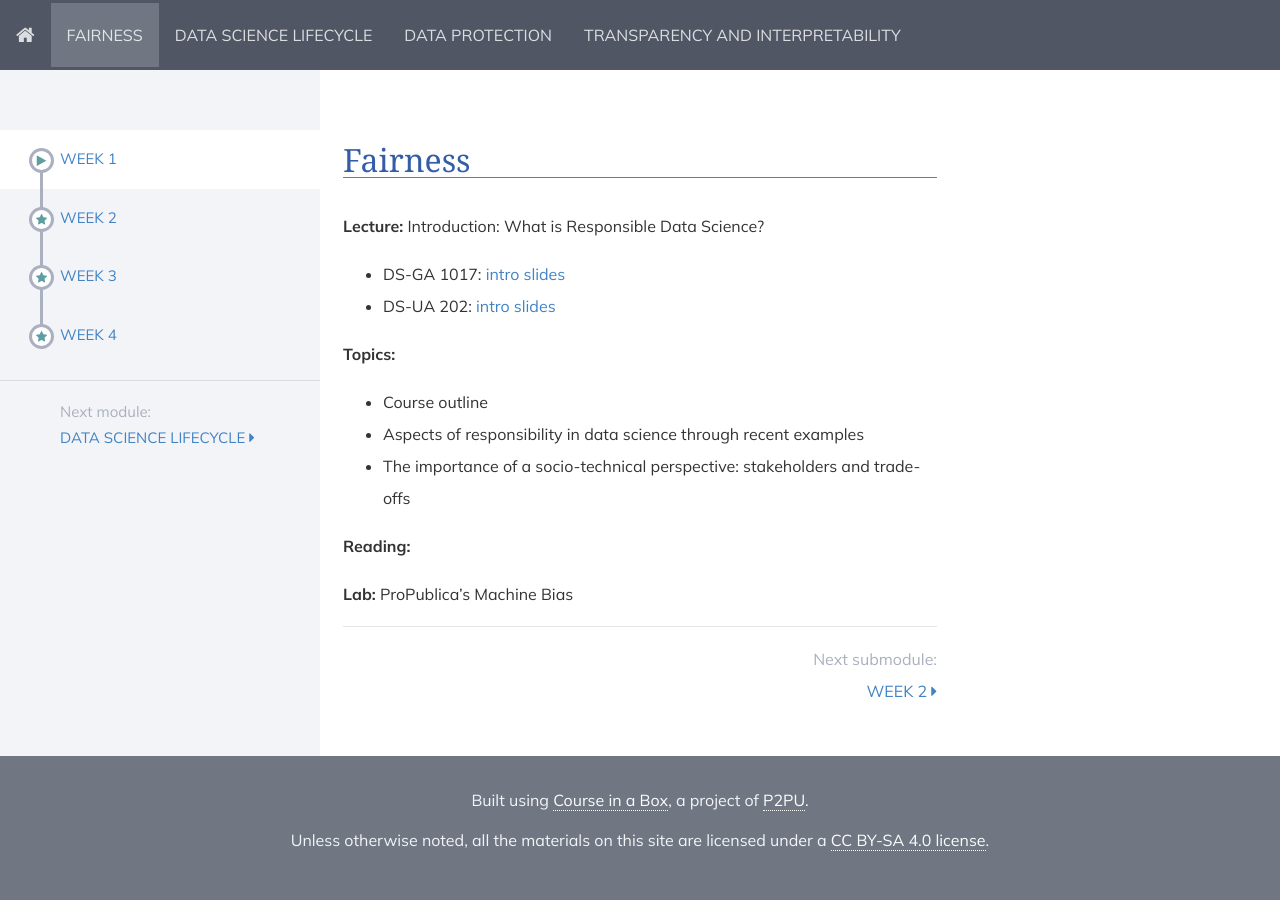
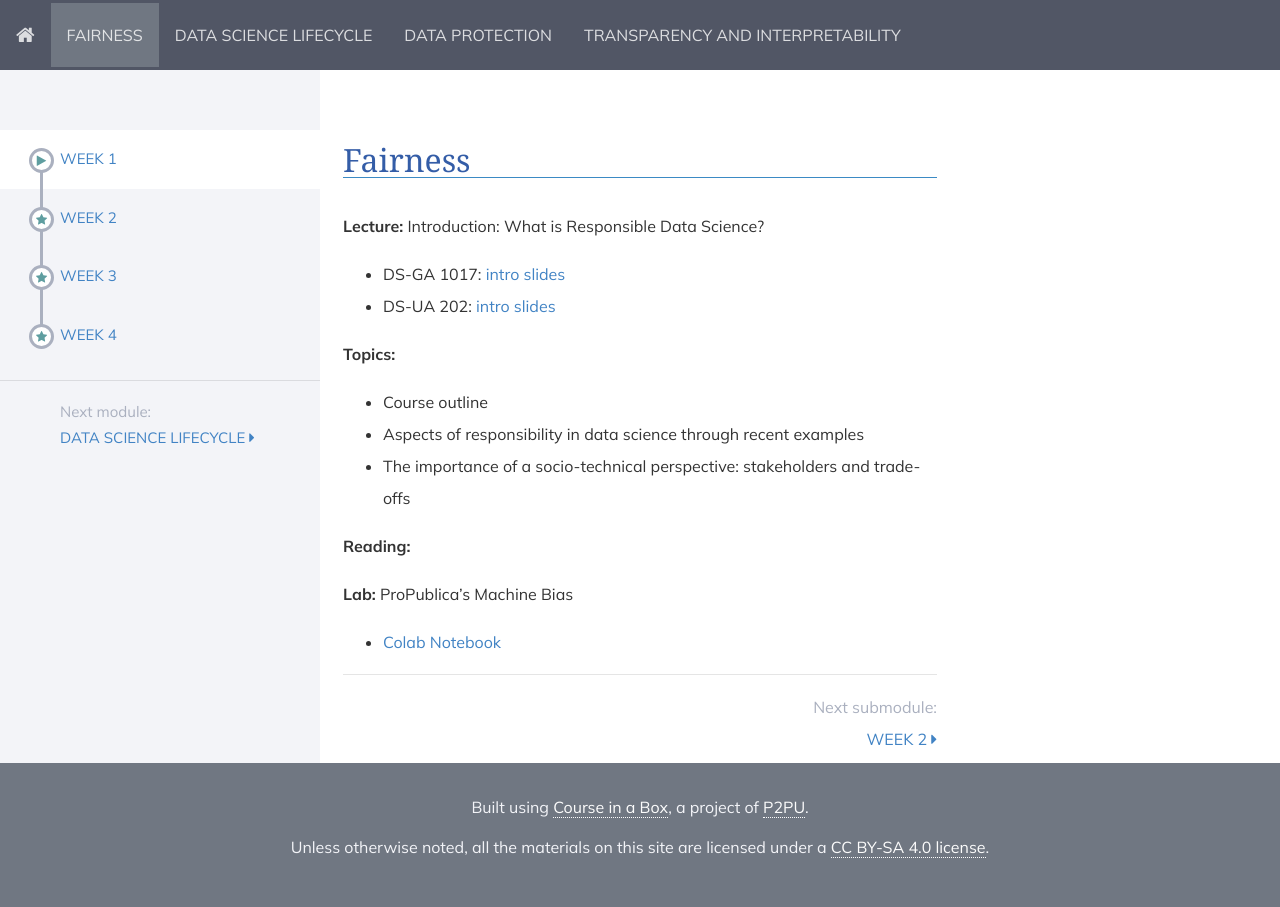
Before and after one commit to DataResponsibly/rds24, a Jekyll site: the page built from modules/fairness/_posts/2000-01-01-week1.md, in a window 1280 px wide. Built offline with Jekyll 4.4.1, drawn with Linux system fonts in a browser that asks for light colours; nearby versions of some CDN libraries.

Commit message:
add lab1 link

```diff
--- a/modules/fairness/_posts/2000-01-01-week1.md
+++ b/modules/fairness/_posts/2000-01-01-week1.md
@@ -20,4 +20,4 @@ title: Week 1
 
 **Lab:** ProPublica's Machine Bias
 
-<!-- * [Colab Notebook](https://colab.research.google.com/drive/1dk2RPClwpaiYYdivJvk95DP_af1AovHd?usp=sharing) -->
+* [Colab Notebook](https://colab.research.google.com/drive/1WX-u4NJP-Crc3njwISLg9IEmJQnZu5Li)
```
